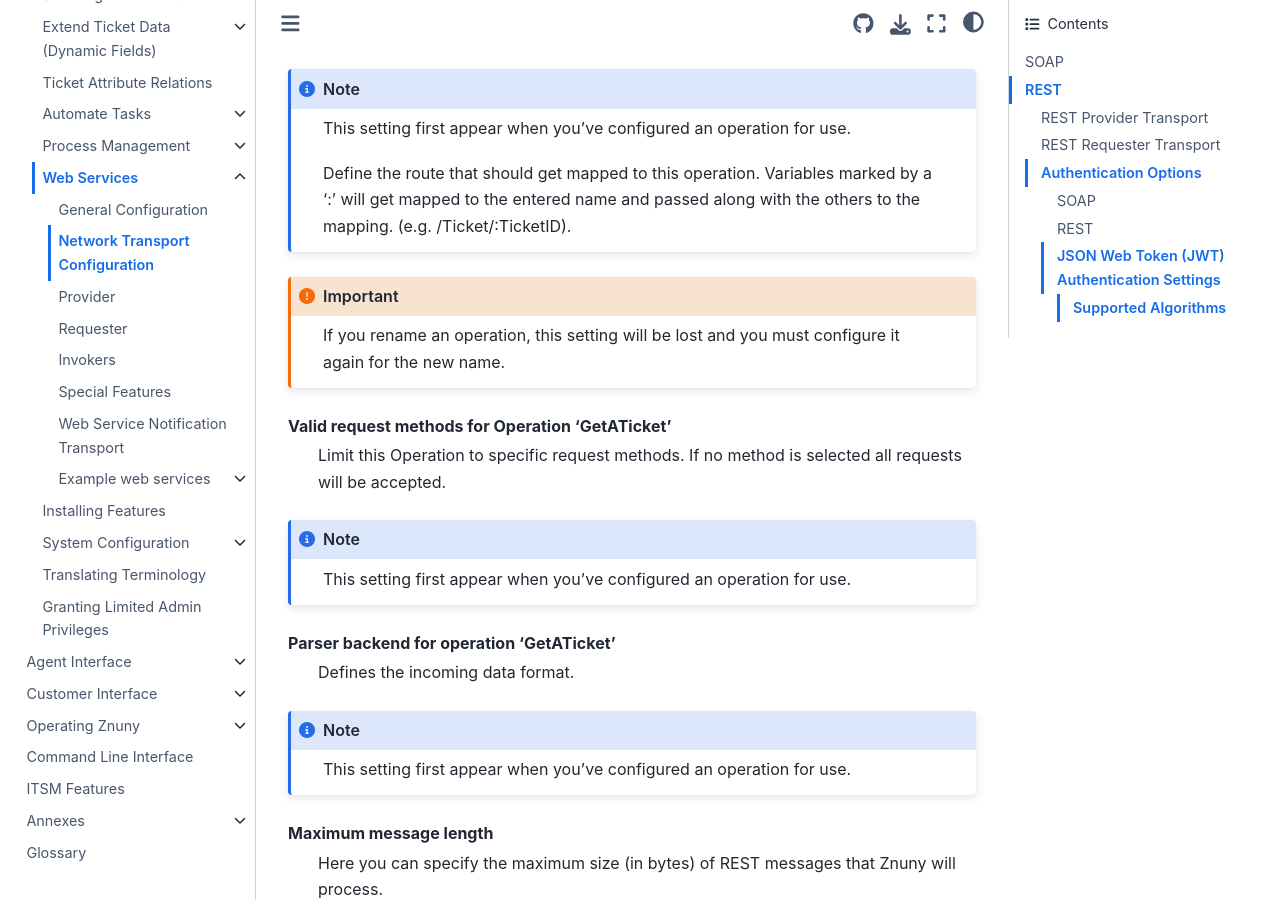
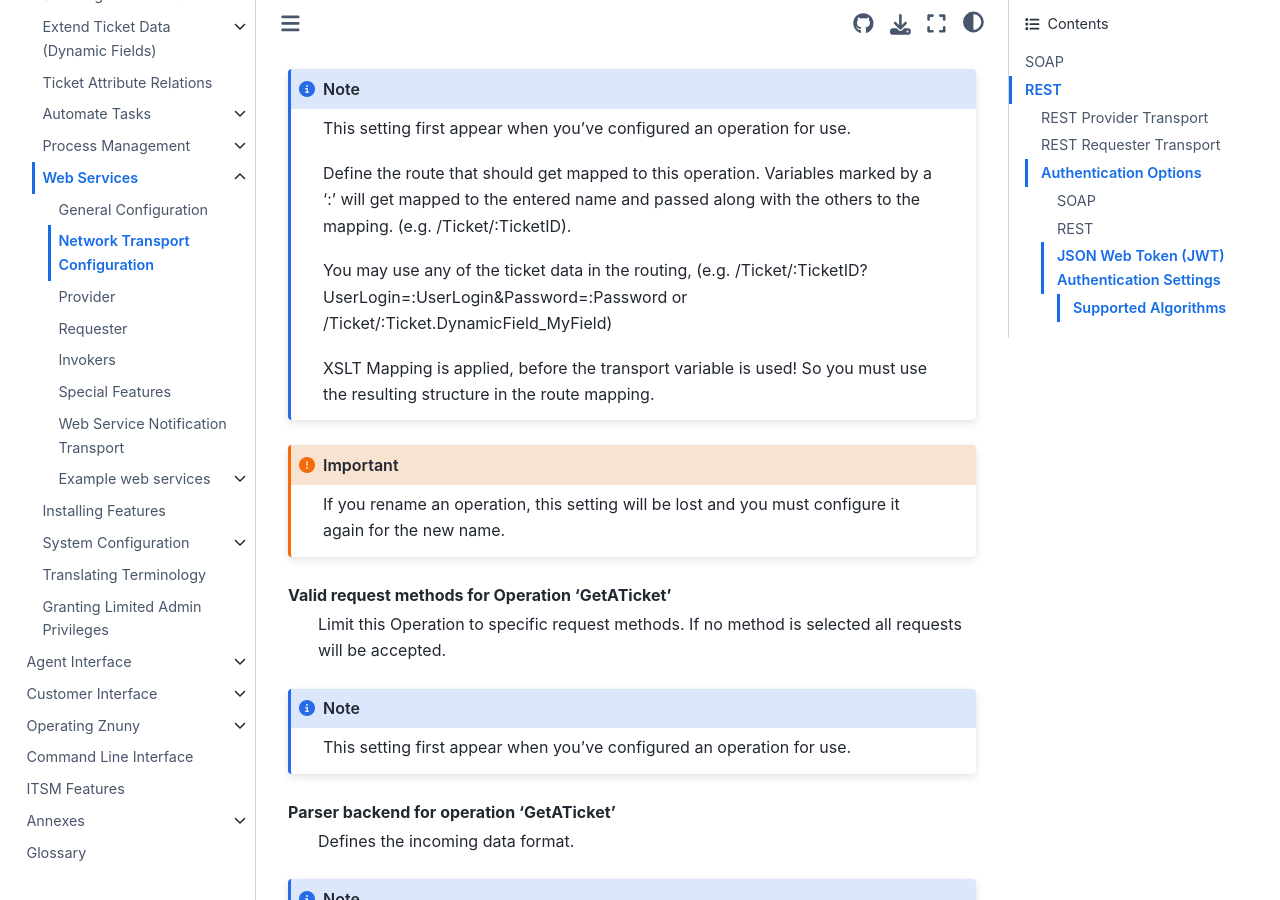
Before and after one commit to znuny/manual, a Sphinx documentation site: the page built from source/admin/webservices/transport/index.rst, in a window 1280 px wide and 900 px high, scrolled down 5326 px. Built offline with Sphinx 7.4.7 and the Sphinx Book theme 1.1.4, drawn with Linux system fonts in a browser that asks for light colours.

Commit message:
Additional information added for clarity on route mapping.

```diff
--- a/source/admin/webservices/transport/index.rst
+++ b/source/admin/webservices/transport/index.rst
@@ -109,6 +109,10 @@ Route mapping for Operation 'GetATicket':
     This setting first appear when you've configured an operation for use.
 
     Define the route that should get mapped to this operation. Variables marked by a ':' will get mapped to the entered name and passed along with the others to the mapping. (e.g. /Ticket/:TicketID).
+
+    You may use any of the ticket data in the routing, (e.g. /Ticket/:TicketID?UserLogin=:UserLogin&Password=:Password or /Ticket/:Ticket.DynamicField_MyField)
+
+    XSLT Mapping is applied, before the transport variable is used! So you must use the resulting structure in the route mapping.
 
 .. important::
 
```
